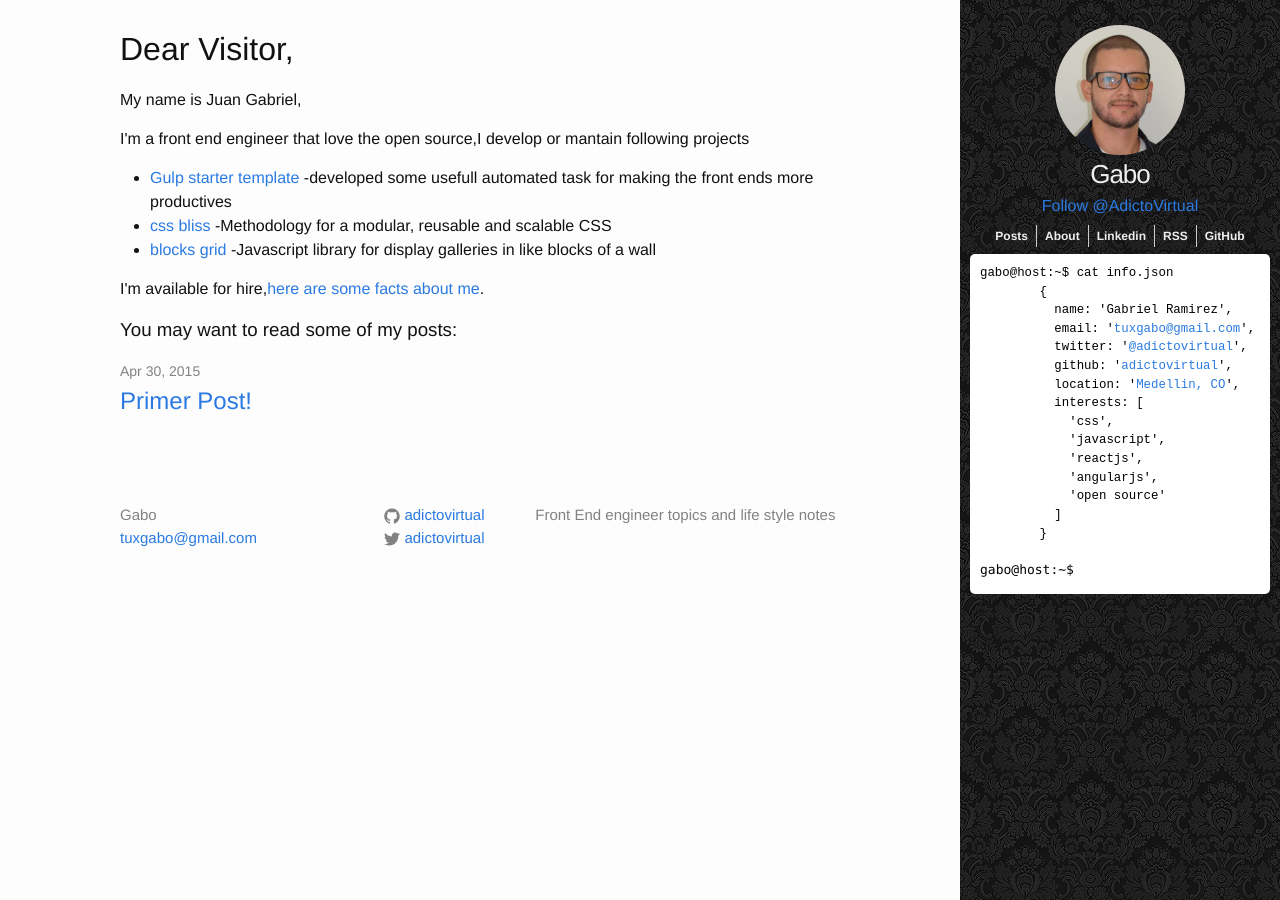
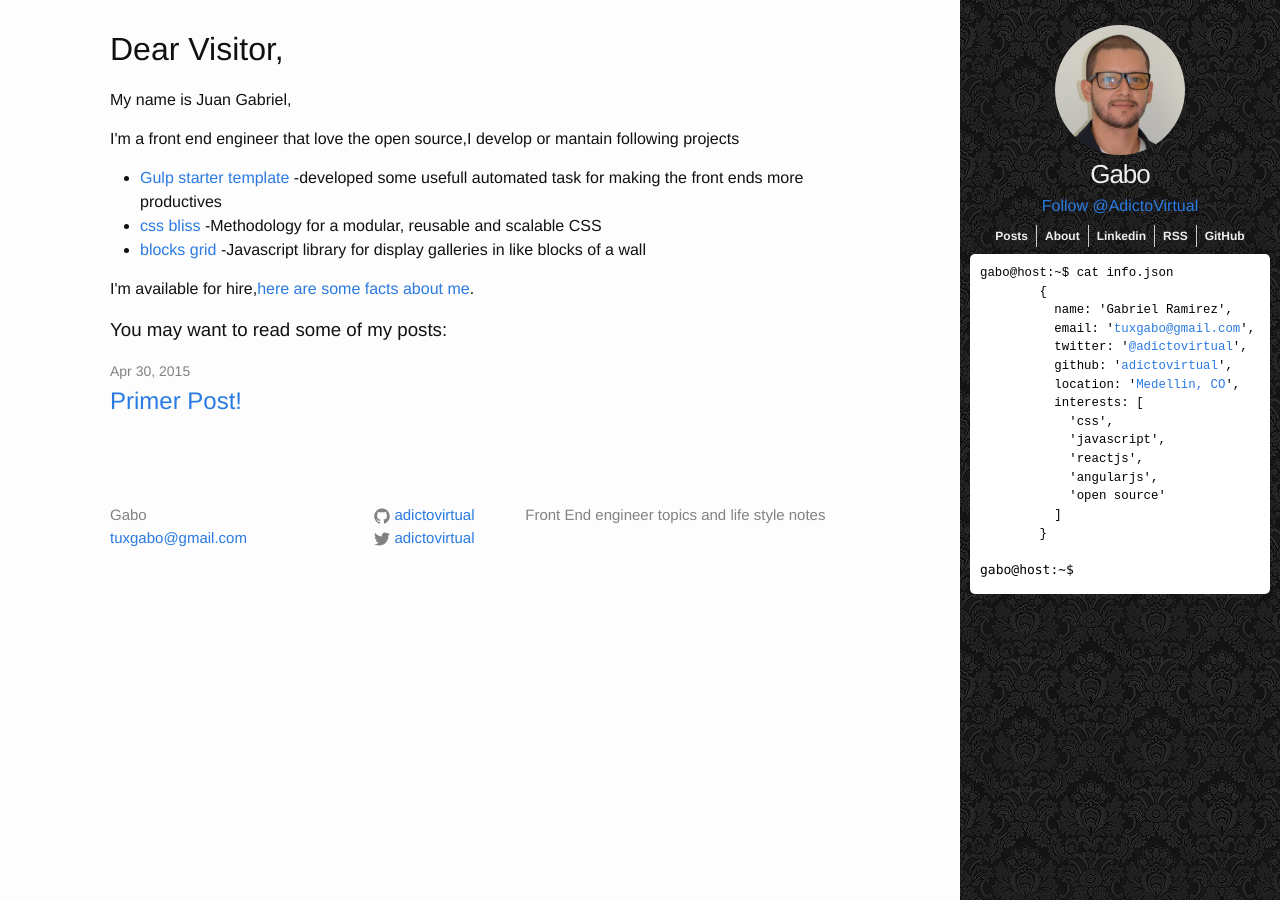
Before and after one commit to juanramirezc2/adictovirtual.github.io, a Jekyll site: the page built from index.html, in a window 1280 px wide. Built offline with Jekyll 4.4.1, drawn with Linux system fonts in a browser that asks for light colours; comment, search, counter and statistics services are not loaded.

Commit message:
fixed spaces agains the right bar

```diff
--- a/_sass/_layout.scss
+++ b/_sass/_layout.scss
@@ -128,7 +128,7 @@
  */
 .site-footer {
     padding: $spacing-unit 0;
-    margin-right:300px;
+    margin-right:320px;
 }
 
 .footer-heading {
@@ -197,7 +197,7 @@
  * Page content
  */
 .page-content {
-    margin-right:300px;
+    margin-right:320px;
     padding:25px 10px;
 }
 
```
